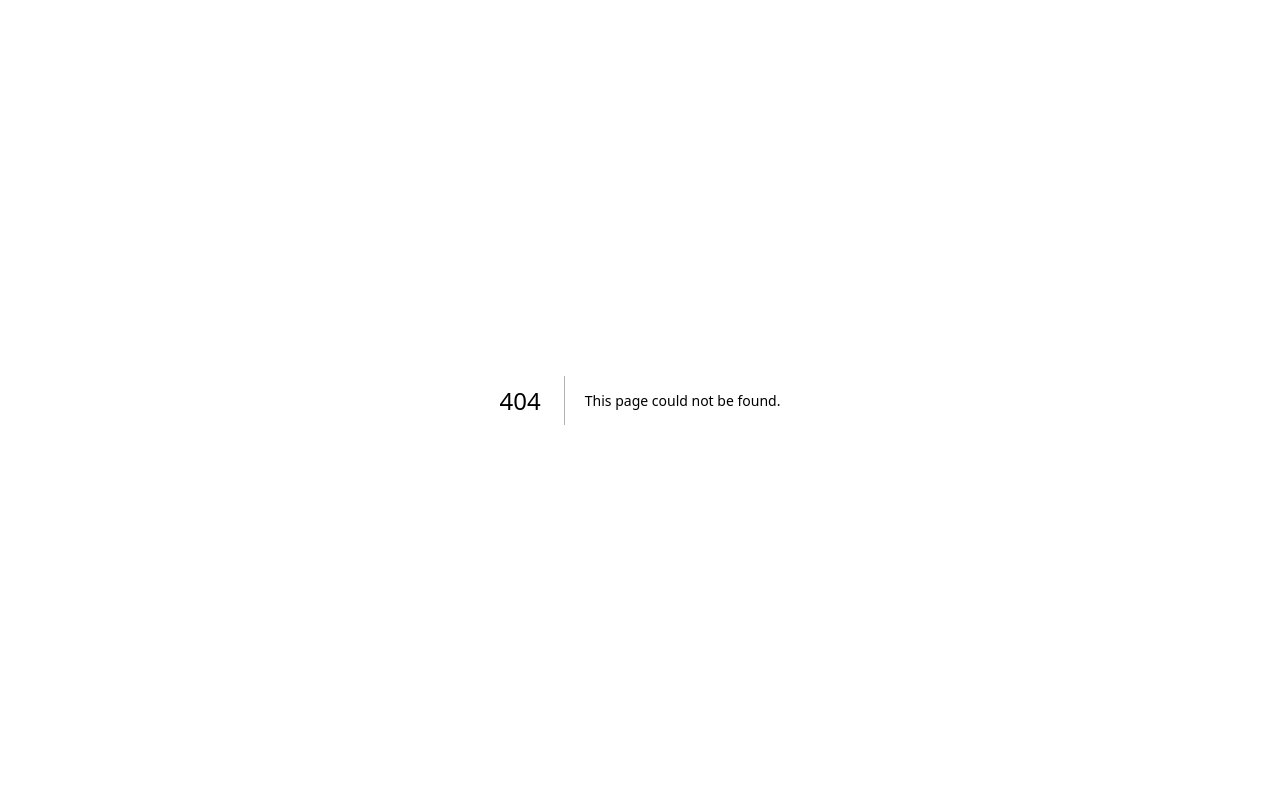
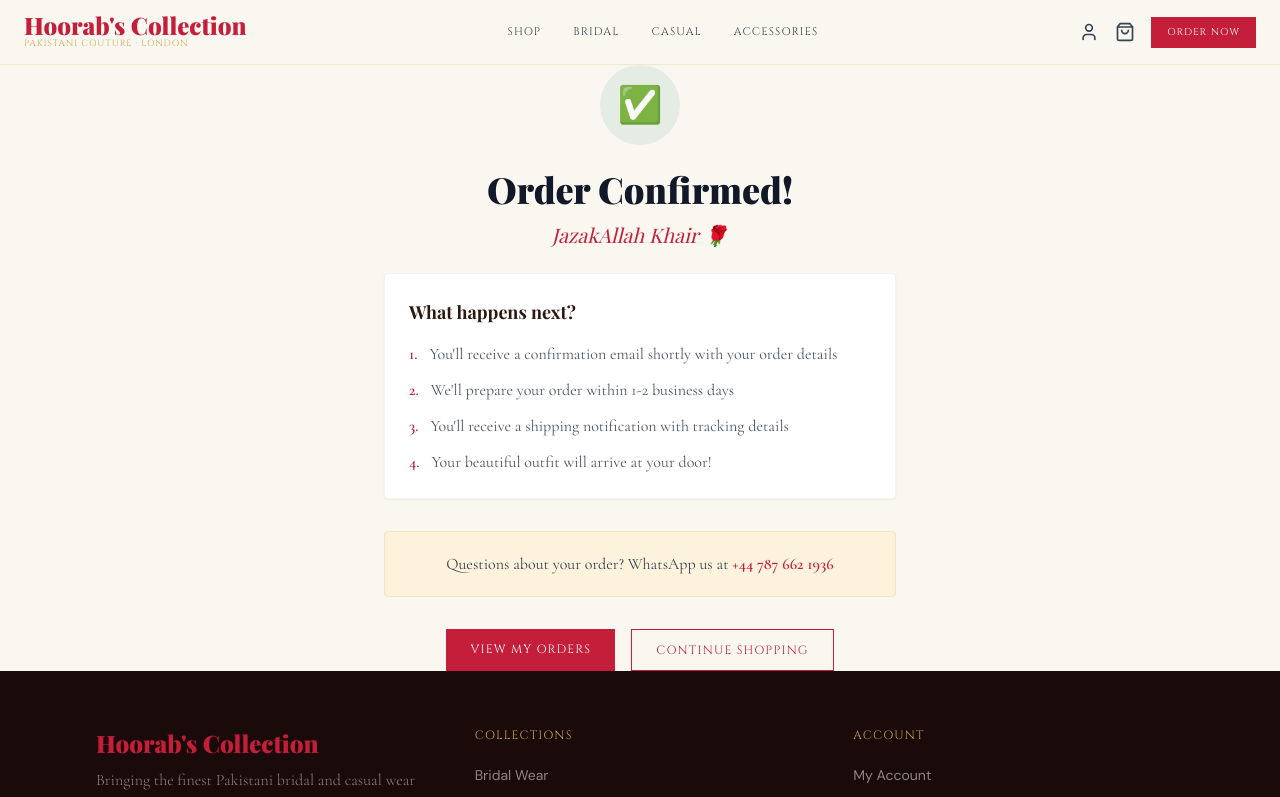
Before and after one commit to hoorabscollection/hoorabscollection, a Next.js app: page /checkout/success in a window 1280 px wide. Before the commit this address had no page. Shown: the top 797 px of the page. Built offline with nearby package versions, Linux system fonts and the light colour scheme; a web font is replaced by a local one.

Commit message:
Add checkout pages

```diff
--- /dev/null
+++ b/app/checkout/page.tsx
@@ -0,0 +1,167 @@
+'use client'
+import { useState } from 'react'
+import { useCart } from '@/lib/cart-store'
+import Navbar from '@/components/shop/Navbar'
+import Footer from '@/components/shop/Footer'
+import Image from 'next/image'
+import Link from 'next/link'
+import { useRouter } from 'next/navigation'
+import toast from 'react-hot-toast'
+
+export default function CheckoutPage() {
+  const { items, subtotal, total, discount, promoCode, itemCount } = useCart()
+  const [loading, setLoading] = useState(false)
+  const router = useRouter()
+
+  if (items.length === 0) {
+    router.push('/cart')
+    return null
+  }
+
+  const handleCheckout = async () => {
+    setLoading(true)
+    try {
+      const res = await fetch('/api/stripe/checkout', {
+        method: 'POST',
+        headers: { 'Content-Type': 'application/json' },
+        body: JSON.stringify({
+          items,
+          discount: discount,
+          promoCode,
+        })
+      })
+      const data = await res.json()
+      if (data.url) {
+        window.location.href = data.url
+      } else {
+        toast.error('Something went wrong. Please try again.')
+        setLoading(false)
+      }
+    } catch (err) {
+      toast.error('Payment error. Please try again.')
+      setLoading(false)
+    }
+  }
+
+  return (
+    <>
+      <Navbar />
+      <div className="max-w-5xl mx-auto px-8 py-12">
+        <div className="mb-8">
+          <div className="section-eyebrow mb-2">
+            <span className="w-8 h-px bg-gold opacity-50"/>Checkout
+          </div>
+          <h1 className="section-title">Review Your Order</h1>
+        </div>
+
+        <div className="grid grid-cols-1 lg:grid-cols-3 gap-12">
+          {/* Order items */}
+          <div className="lg:col-span-2 space-y-4">
+            <h2 className="font-playfair text-xl font-bold mb-4">
+              Your Items ({itemCount()} items)
+            </h2>
+            {items.map(item => (
+              <div key={item.id} className="flex gap-4 pb-4 border-b border-gray-100">
+                <div className="relative w-20 h-24 shrink-0 bg-gray-100">
+                  <Image src={item.image} alt={item.name} fill className="object-cover"/>
+                </div>
+                <div className="flex-1">
+                  <h3 className="font-playfair font-bold">{item.name}</h3>
+                  {item.selected_colour && (
+                    <p className="text-sm text-gray-500">Colour: {item.selected_colour}</p>
+                  )}
+                  {item.selected_size && (
+                    <p className="text-sm text-gray-500">Size: {item.selected_size}</p>
+                  )}
+                  <p className="text-sm text-gray-500">Qty: {item.quantity}</p>
+                </div>
+                <div className="font-bold text-crimson">
+                  £{(item.price * item.quantity).toFixed(2)}
+                </div>
+              </div>
+            ))}
+
+            {/* What happens next */}
+            <div className="bg-gold-pale border border-gold/20 rounded p-5 mt-6">
+              <h3 className="font-playfair font-bold mb-3">What happens next?</h3>
+              <div className="space-y-2 text-sm text-gray-600 font-cormorant text-base">
+                <p>✓ You'll be taken to our secure Stripe payment page</p>
+                <p>✓ Enter your delivery address and card details</p>
+                <p>✓ You'll receive an order confirmation email instantly</p>
+                <p>✓ We'll process and dispatch your order within 2-3 days</p>
+                <p>✓ Track your order from your account page</p>
+              </div>
+            </div>
+
+            {/* WhatsApp alternative */}
+            <div className="bg-white border border-gray-100 rounded p-5">
+              <p className="font-cormorant text-base text-gray-600 mb-3">
+                Prefer to order via WhatsApp? We're happy to help!
+              </p>
+              <a
+                href={`https://wa.me/447876621936?text=Assalamu%20Alaikum!%20I%20would%20like%20to%20place%20an%20order.`}
+                target="_blank"
+                className="inline-flex items-center gap-2 bg-[#25D366] text-white font-cinzel text-xs tracking-widest px-5 py-3 uppercase hover:bg-green-600 transition-colors"
+              >
+                💬 Order via WhatsApp Instead
+              </a>
+            </div>
+          </div>
+
+          {/* Order summary */}
+          <div className="bg-white border border-gray-100 p-6 h-fit shadow-sm">
+            <h2 className="font-playfair text-xl font-bold mb-6">Order Summary</h2>
+            <div className="space-y-3 mb-6 text-sm">
+              <div className="flex justify-between">
+                <span className="text-gray-500">Subtotal</span>
+                <span>£{subtotal().toFixed(2)}</span>
+              </div>
+              {discount > 0 && (
+                <div className="flex justify-between text-seagreen">
+                  <span>Discount ({promoCode})</span>
+                  <span>-£{discount.toFixed(2)}</span>
+                </div>
+              )}
+              <div className="flex justify-between">
+                <span className="text-gray-500">Shipping</span>
+                <span className="text-seagreen font-medium">Free 🇬🇧</span>
+              </div>
+              <div className="flex justify-between font-bold text-base border-t border-gray-100 pt-3">
+                <span>Total</span>
+                <span className="text-crimson text-lg">£{total().toFixed(2)}</span>
+              </div>
+            </div>
+
+            {/* Security badges */}
+            <div className="flex items-center gap-2 mb-5 text-xs text-gray-400 font-cinzel tracking-widest">
+              <span>🔒</span>
+              <span>SECURE CHECKOUT VIA STRIPE</span>
+            </div>
+
+            <button
+              onClick={handleCheckout}
+              disabled={loading}
+              className="w-full bg-crimson text-white font-cinzel text-xs tracking-widest py-4 uppercase hover:bg-crimson-deep transition-colors disabled:opacity-50 mb-3"
+            >
+              {loading ? 'Redirecting to payment...' : `Pay £${total().toFixed(2)} Securely`}
+            </button>
+
+            <Link
+              href="/cart"
+              className="block text-center text-sm text-gray-400 hover:text-crimson transition-colors font-cinzel text-xs tracking-widest uppercase"
+            >
+              ← Back to Cart
+            </Link>
+
+            <div className="mt-5 pt-4 border-t border-gray-100 text-xs text-gray-400 text-center space-y-1">
+              <p>Accepted: Visa, Mastercard, Amex</p>
+              <p>Free UK delivery on all orders</p>
+              <p>14-day returns policy</p>
+            </div>
+          </div>
+        </div>
+      </div>
+      <Footer />
+    </>
+  )
+}
--- /dev/null
+++ b/app/checkout/success/page.tsx
@@ -0,0 +1,88 @@
+'use client'
+import { useEffect, useState } from 'react'
+import { useCart } from '@/lib/cart-store'
+import Navbar from '@/components/shop/Navbar'
+import Footer from '@/components/shop/Footer'
+import Link from 'next/link'
+
+export default function CheckoutSuccessPage({
+  searchParams
+}: {
+  searchParams: { session_id?: string }
+}) {
+  const clearCart = useCart(s => s.clearCart)
+  const [cleared, setCleared] = useState(false)
+
+  useEffect(() => {
+    if (!cleared) {
+      clearCart()
+      setCleared(true)
+    }
+  }, [clearCart, cleared])
+
+  return (
+    <>
+      <Navbar />
+      <div className="min-h-[70vh] flex items-center justify-center px-4">
+        <div className="max-w-lg w-full text-center">
+          {/* Success icon */}
+          <div className="w-20 h-20 bg-seagreen/10 rounded-full flex items-center justify-center mx-auto mb-6">
+            <span className="text-4xl">✅</span>
+          </div>
+
+          <h1 className="font-playfair text-4xl font-black text-gray-900 mb-3">
+            Order Confirmed!
+          </h1>
+          <p className="font-playfair text-xl text-crimson italic mb-6">
+            JazakAllah Khair 🌹
+          </p>
+
+          <div className="bg-white border border-gray-100 rounded p-6 mb-8 text-left shadow-sm">
+            <h2 className="font-playfair font-bold text-lg mb-4">What happens next?</h2>
+            <div className="space-y-3 font-cormorant text-base text-gray-600">
+              <div className="flex gap-3">
+                <span className="text-crimson font-bold">1.</span>
+                <p>You'll receive a confirmation email shortly with your order details</p>
+              </div>
+              <div className="flex gap-3">
+                <span className="text-crimson font-bold">2.</span>
+                <p>We'll prepare your order within 1-2 business days</p>
+              </div>
+              <div className="flex gap-3">
+                <span className="text-crimson font-bold">3.</span>
+                <p>You'll receive a shipping notification with tracking details</p>
+              </div>
+              <div className="flex gap-3">
+                <span className="text-crimson font-bold">4.</span>
+                <p>Your beautiful outfit will arrive at your door!</p>
+              </div>
+            </div>
+          </div>
+
+          <div className="bg-gold-pale border border-gold/20 rounded p-5 mb-8">
+            <p className="font-cormorant text-base text-gray-700">
+              Questions about your order? WhatsApp us at{' '}
+              <a
+                href="https://wa.me/447876621936"
+                target="_blank"
+                className="text-crimson font-semibold hover:underline"
+              >
+                +44 787 662 1936
+              </a>
+            </p>
+          </div>
+
+          <div className="flex flex-col sm:flex-row gap-4 justify-center">
+            <Link href="/account" className="btn-crimson">
+              View My Orders
+            </Link>
+            <Link href="/shop" className="btn-outline">
+              Continue Shopping
+            </Link>
+          </div>
+        </div>
+      </div>
+      <Footer />
+    </>
+  )
+}
```
Also changed, not shown: 1 other file (tests, documents, lock files or other folders).
